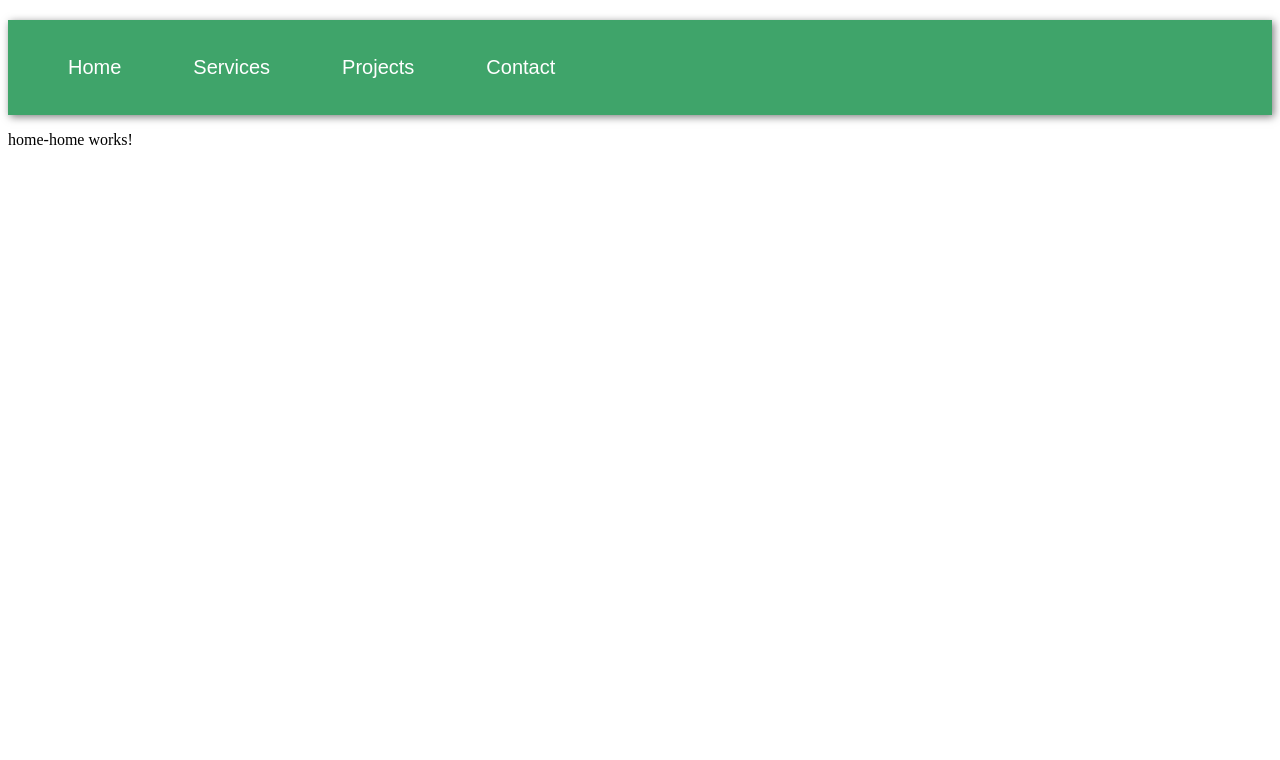
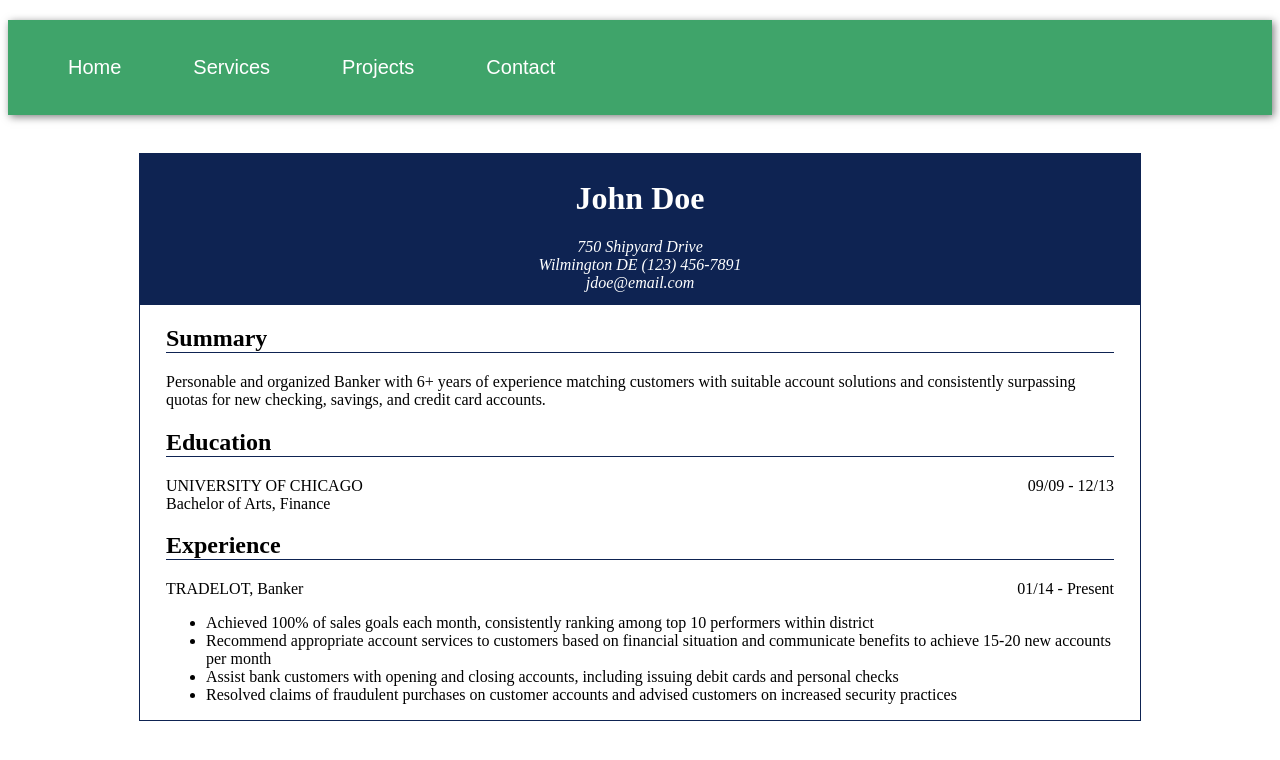
Before and after one commit to matthewsanner/wgu-angular-demo, an Angular app: page /home in a window 1280 px wide. Shown: the top 760 px of the page. Built offline with nearby package versions, Linux system fonts and the light colour scheme.

Commit message:
updates home and sets home to default

```diff
--- a/src/app/app.routes.ts
+++ b/src/app/app.routes.ts
@@ -9,4 +9,5 @@ export const routes: Routes = [
   { path: 'contact', component: ContactHomeComponent },
   { path: 'projects', component: ProjectsHomeComponent },
   { path: 'services', component: ServicesHomeComponent },
+  { path: '', redirectTo: '/home', pathMatch: 'full' },
 ];
--- a/src/app/home-home/home-home.component.css
+++ b/src/app/home-home/home-home.component.css
@@ -0,0 +1,23 @@
+h2 {
+  border-bottom: thin solid #0e2352;
+}
+
+.resume {
+  border: 1px solid #0e2352;
+  padding: 0 2vw;
+  width: 75%;
+  margin: 3vw auto;
+}
+
+.personalInfo {
+  background: #0e2352;
+  color: white;
+  text-align: center;
+  padding: 0.3vw 0 1vw 0;
+  margin: 0 -2vw;
+}
+
+.educationDates,
+.employmentDates {
+  float: right;
+}
--- a/src/app/home-home/home-home.component.html
+++ b/src/app/home-home/home-home.component.html
@@ -1 +1,34 @@
-<p>home-home works!</p>
+<div class="resume">
+  <div class="personalInfo">
+    <h1>John Doe</h1>
+    <address>750 Shipyard Drive<br>Wilmington DE (123) 456-7891<br>jdoe&#64;email.com</address>
+  </div>
+
+  <div class="summary">
+    <h2>Summary</h2>
+    <p>Personable and organized Banker with 6+ years of experience matching customers with suitable account solutions
+      and consistently surpassing quotas for new checking, savings, and credit card accounts.
+    </p>
+  </div>
+  <div class="education">
+    <h2>Education</h2>
+    <p>UNIVERSITY OF CHICAGO <span class="educationDates">09/09 - 12/13</span><br>
+      Bachelor of Arts, Finance
+    </p>
+  </div>
+
+  <div class="experience">
+    <h2>Experience</h2>
+    <p>TRADELOT, Banker <span class="employmentDates">01/14 - Present</span></p>
+    <ul>
+      <li>Achieved 100% of sales goals each month, consistently
+        ranking among top 10 performers within district</li>
+      <li>Recommend appropriate account services to customers based on financial situation
+        and communicate benefits to achieve 15-20 new accounts per month</li>
+      <li>Assist bank customers with opening and closing accounts,
+        including issuing debit cards and personal checks</li>
+      <li>Resolved claims of fraudulent purchases on customer accounts
+        and advised customers on increased security practices</li>
+    </ul>
+  </div>
+</div>
```
